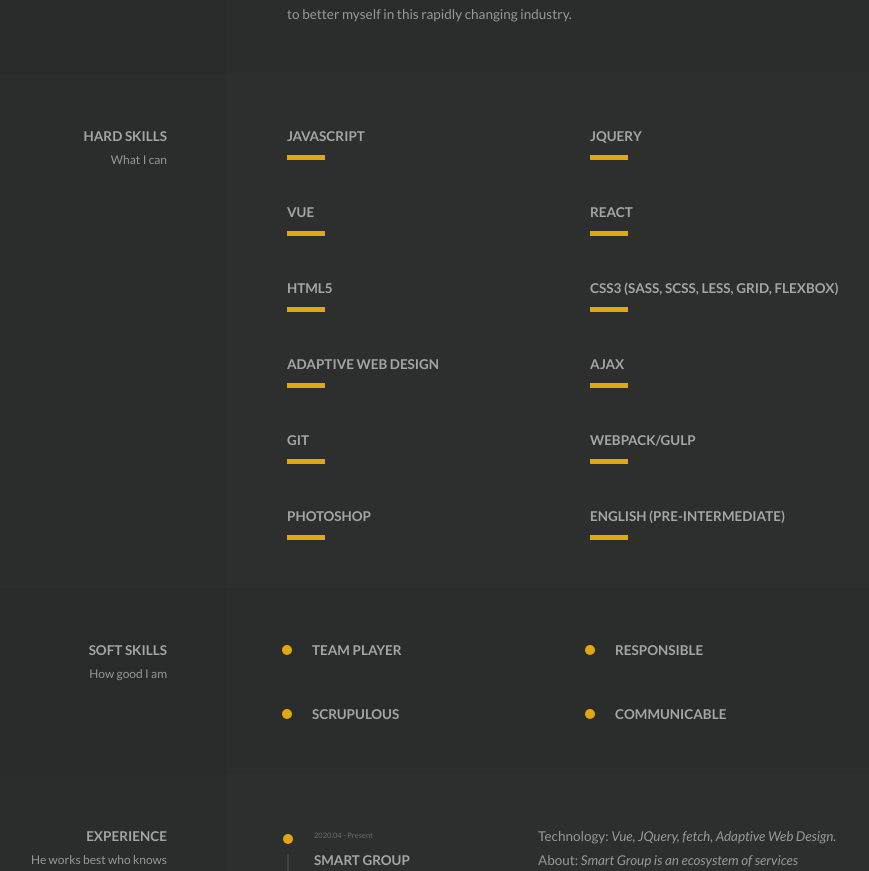
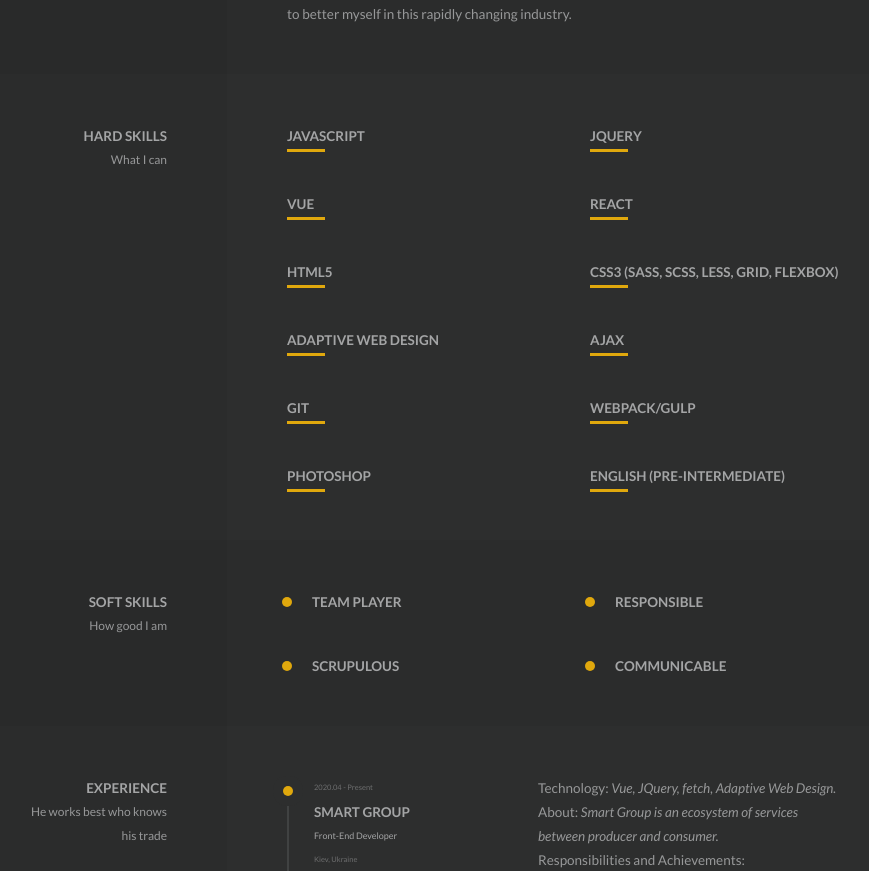
Before and after one commit to Kh-Ol-An/cv, a Vue app: page / in a window 1280 px wide. Shown: the part 940-1811 px from the top of the page, without its empty margins (237-1106 px from the left). Built offline with nearby package versions, Linux system fonts and the light colour scheme.

Commit message:
Fixed IntersectionObserver

```diff
--- a/src/components/HardSkills.vue
+++ b/src/components/HardSkills.vue
@@ -57,14 +57,25 @@ import Naming from "@/components/Naming.vue";
 export default {
     name: "HardSkills",
     components: {Naming},
-    data: () => ({
-        observer: null,
-    }),
+    data() {
+        return {
+            observer: null,
+        }
+    },
     computed: {
         ...mapGetters(["getContentLang"]),
     },
     mounted() {
-        this.observer = new IntersectionObserver(this.onEntry);
+        let options = {
+            threshold: 1.0
+        }
+
+        if (window.innerWidth < 768) {
+            options = {...options, rootMargin: "-25px"}
+        } else {
+            options = {...options, rootMargin: "-40px"}
+        }
+        this.observer = new IntersectionObserver(this.onEntry, options);
 
         this.observer.observe(this.$refs.js);
         this.observer.observe(this.$refs.jq);
@@ -116,7 +127,7 @@ export default {
 
         .section__content-quality-item {
             position: relative;
-            padding-bottom: 12px;
+            padding-bottom: 4px;
 
             &::after {
                 content: '';
@@ -124,8 +135,9 @@ export default {
                 bottom: 0;
                 left: 0;
                 width: 0;
-                height: 5px;
+                height: 3px;
                 background: $active-color;
+                transition: all 600ms ease-in-out;
             }
 
             &.active-first::after {
@@ -135,7 +147,7 @@ export default {
 
             &.active-second::after {
                 width: 15%;
-                transition: all 600ms 100ms ease-in-out;
+                transition: all 600ms 200ms ease-in-out;
             }
         }
     }
--- a/src/components/Header.vue
+++ b/src/components/Header.vue
@@ -121,9 +121,11 @@ import {mapGetters} from "vuex";
 
 export default {
     name: "Header",
-    data: () => ({
-        observer: null,
-    }),
+    data() {
+        return {
+            observer: null,
+        }
+    },
     computed: {
         ...mapGetters(["getContentLang"]),
     },
--- a/src/components/Portfolio.vue
+++ b/src/components/Portfolio.vue
@@ -106,15 +106,21 @@ import Naming from "@/components/Naming.vue";
 export default {
     name: "Portfolio",
     components: {Naming},
-    data: () => ({
+    data() {
+        return {
             observer: null,
-    }),
+        }
+    },
     computed: {
         ...mapGetters(["getContentLang"]),
     },
     mounted() {
-
-        this.observer = new IntersectionObserver(this.onEntry);
+        if (window.innerWidth < 1024) {
+            const options = {
+                rootMargin: '-25px',
+                threshold: 1.0
+            }
+            this.observer = new IntersectionObserver(this.onEntry, options);
 
             this.observer.observe(this.$refs.wo);
             this.observer.observe(this.$refs.cecotec);
@@ -124,6 +130,7 @@ export default {
             this.observer.observe(this.$refs.ecovacs);
             this.observer.observe(this.$refs.profitWhales);
             this.observer.observe(this.$refs.goToGoal);
+        }
     },
     methods: {
         onEntry(entries) {
```
Lines whose indentation alone changed are shown as unchanged.
